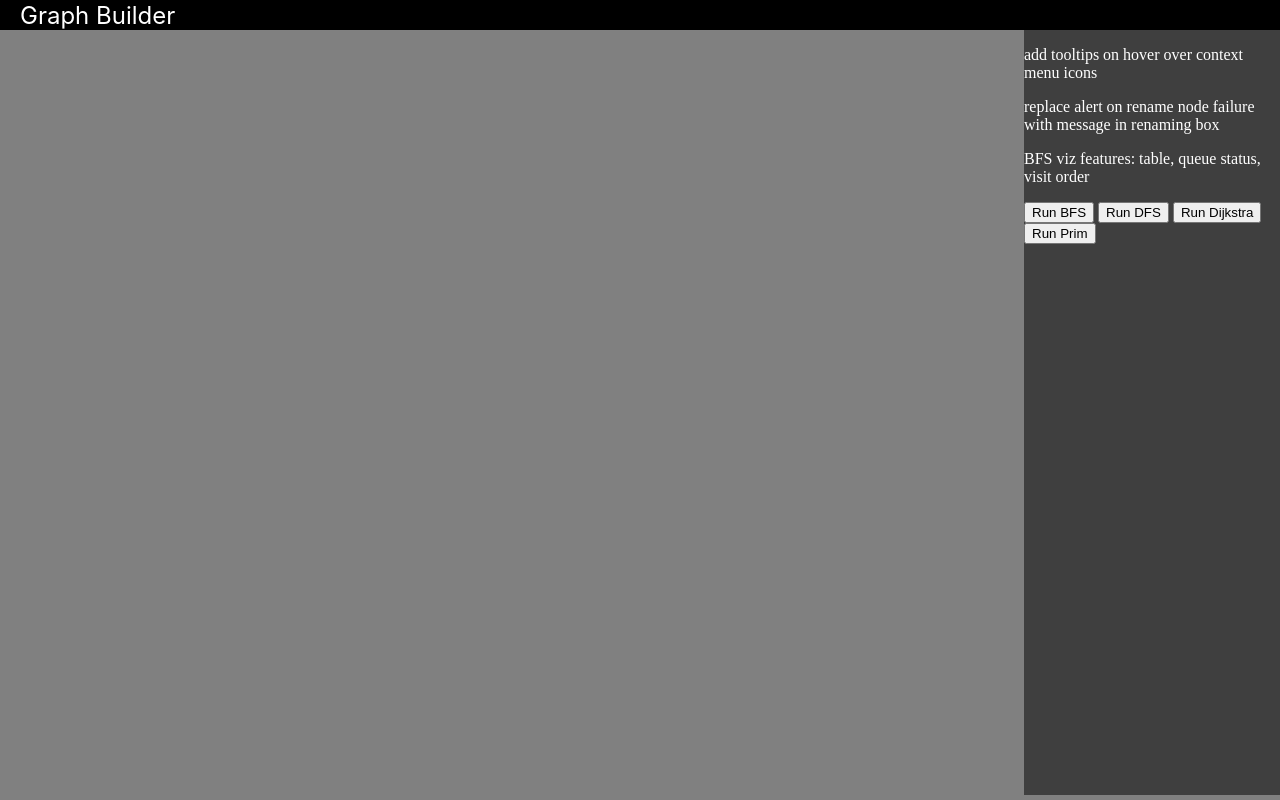
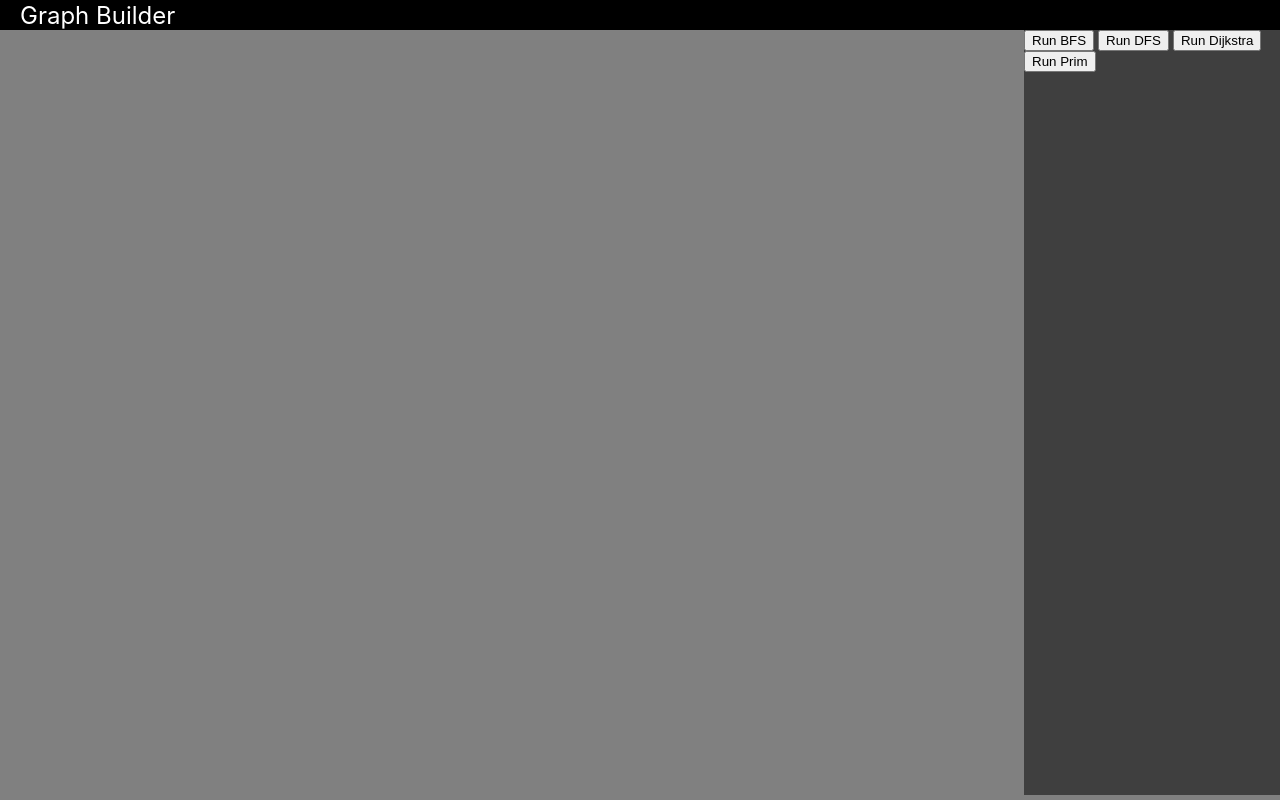
Before and after one commit to leonzh2k/GraphBuilder, a plain HTML site: page index.html in a window 1280 px wide. Drawn offline with Linux system fonts and the light colour scheme.

Commit message:
removed todos from control panel

```diff
--- a/index.html
+++ b/index.html
@@ -14,9 +14,6 @@
 
                 </div>
                 <div id="graph-control-panel">
-                    <p>add tooltips on hover over context menu icons</p>
-                    <p>replace alert on rename node failure with message in renaming box</p>
-                    <p>BFS viz features: table, queue status, visit order</p>
                     <button id="run-bfs-button">Run BFS</button>
                     <button id="run-dfs-button">Run DFS</button>
                     <button id="run-dijkstra-button">Run Dijkstra</button>
```
